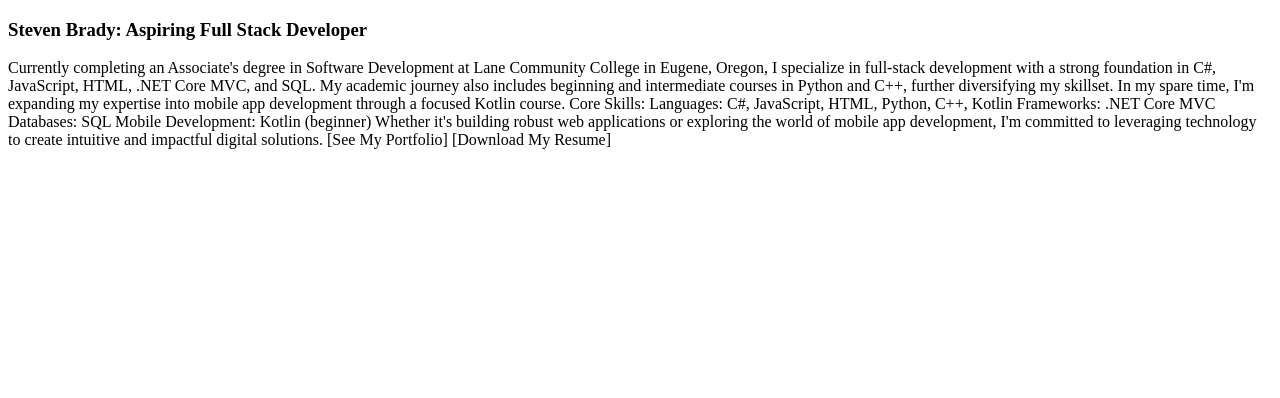
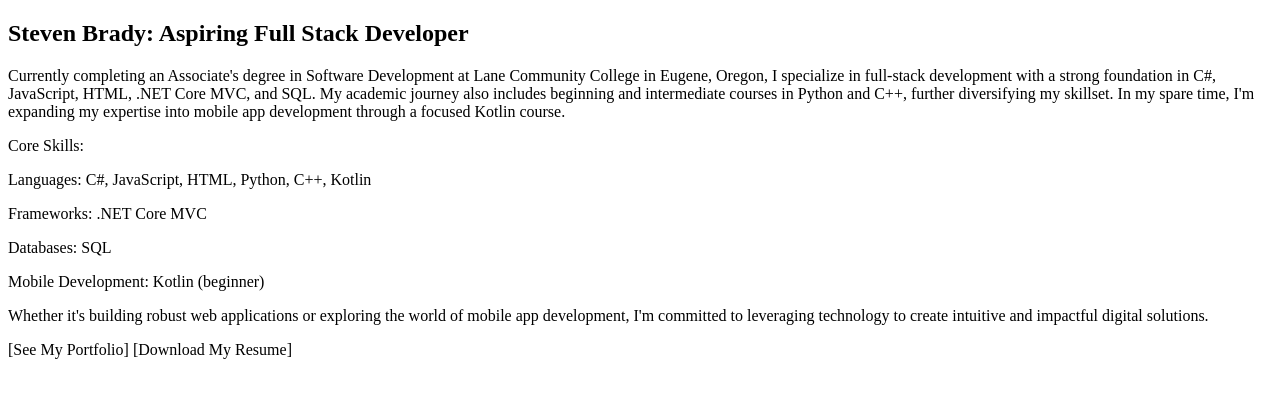
Before and after one commit to bradysteven06/UdemyWebDevBootcamp, a plain HTML site: page Capstone Project 2 - Personal Site/index.html in a window 1280 px wide. Drawn offline with Linux system fonts and the light colour scheme.

Commit message:
finished personal website for now. basic layout done.

```diff
--- a/Capstone Project 2 - Personal Site/index.html
+++ b/Capstone Project 2 - Personal Site/index.html
@@ -9,21 +9,18 @@
 </head>
 
 <body>
-  <h3>Steven Brady: Aspiring Full Stack Developer</h3>
-    <p>
+  <h2>Steven Brady: Aspiring Full Stack Developer</h2>
+    <p>Currently completing an Associate's degree in Software Development at Lane Community College in Eugene, Oregon, I specialize in full-stack development with a strong foundation in C#, JavaScript, HTML, .NET Core MVC, and SQL. My academic journey also includes beginning and intermediate courses in Python and C++, further diversifying my skillset. In my spare time, I'm expanding my expertise into mobile app development through a focused Kotlin course.</p>
 
-      Currently completing an Associate's degree in Software Development at Lane Community College in Eugene, Oregon, I specialize in full-stack development with a strong foundation in C#, JavaScript, HTML, .NET Core MVC, and SQL. My academic journey also includes beginning and intermediate courses in Python and C++, further diversifying my skillset. In my spare time, I'm expanding my expertise into mobile app development through a focused Kotlin course.
+    <p>Core Skills:</p>
 
-      Core Skills:
+    <p>Languages: C#, JavaScript, HTML, Python, C++, Kotlin</p>
+    <p>Frameworks: .NET Core MVC</p>
+    <p>Databases: SQL</p>
+    <p>Mobile Development: Kotlin (beginner)</p>
 
-          Languages: C#, JavaScript, HTML, Python, C++, Kotlin
-          Frameworks: .NET Core MVC
-          Databases: SQL
-          Mobile Development: Kotlin (beginner)
-
-      Whether it's building robust web applications or exploring the world of mobile app development, I'm committed to leveraging technology to create intuitive and impactful digital solutions.
-
-      [See My Portfolio] [Download My Resume]</p>
+    <p>Whether it's building robust web applications or exploring the world of mobile app development, I'm committed to leveraging technology to create intuitive and impactful digital solutions.</p>
+    <p><a>[See My Portfolio]</a> <a>[Download My Resume]</a></p>
 </body>
 
 </html>
```
